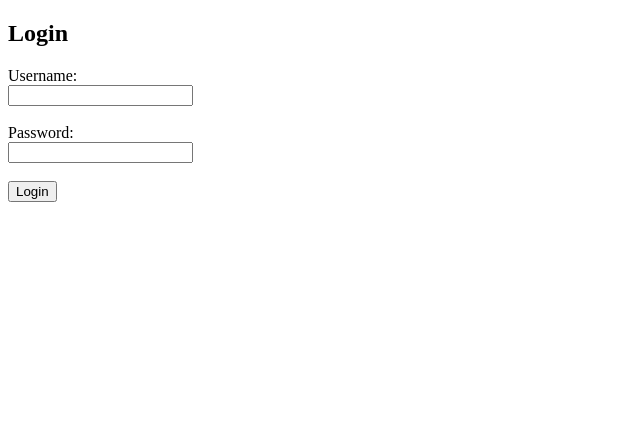
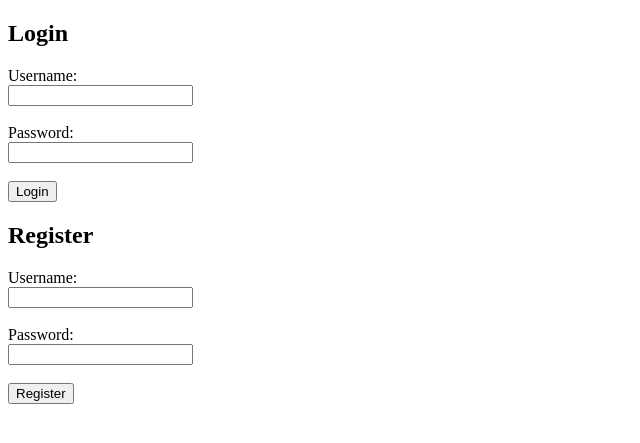
Before and after one commit to Drone-System/dronesurveillance, a Flask app: page /login in a window 1280 px wide. Shown: the top 443 px of the page, without its empty margins (0-640 px from the left). Run offline with Flask 3, Linux system fonts and the light colour scheme; some libraries are stand-ins or nearby versions.

Commit message:
DRONE-18/CaBr: webserver for cloud

```diff
--- a/cloud/webserver/templates/login.html
+++ b/cloud/webserver/templates/login.html
@@ -15,5 +15,15 @@
 
         <button type="submit">Login</button>
     </form>
+        <h2>Register</h2>
+    <form method="POST">
+        <label>Username:</label><br>
+        <input type="text" name="username" required><br><br>
+
+        <label>Password:</label><br>
+        <input type="password" name="password" required><br><br>
+
+        <button type="submit">Register</button>
+    </form>
 </body>
 </html>
```
